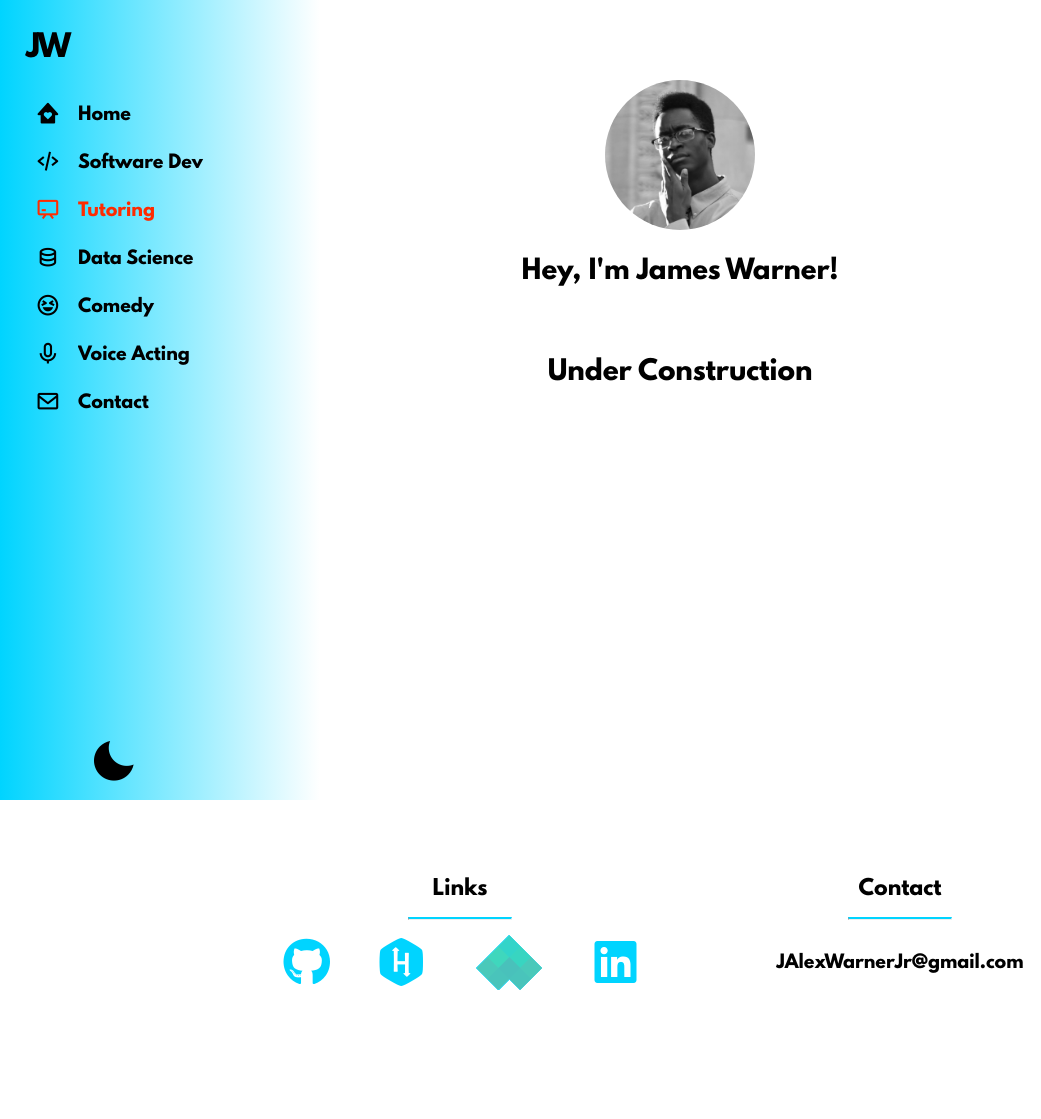
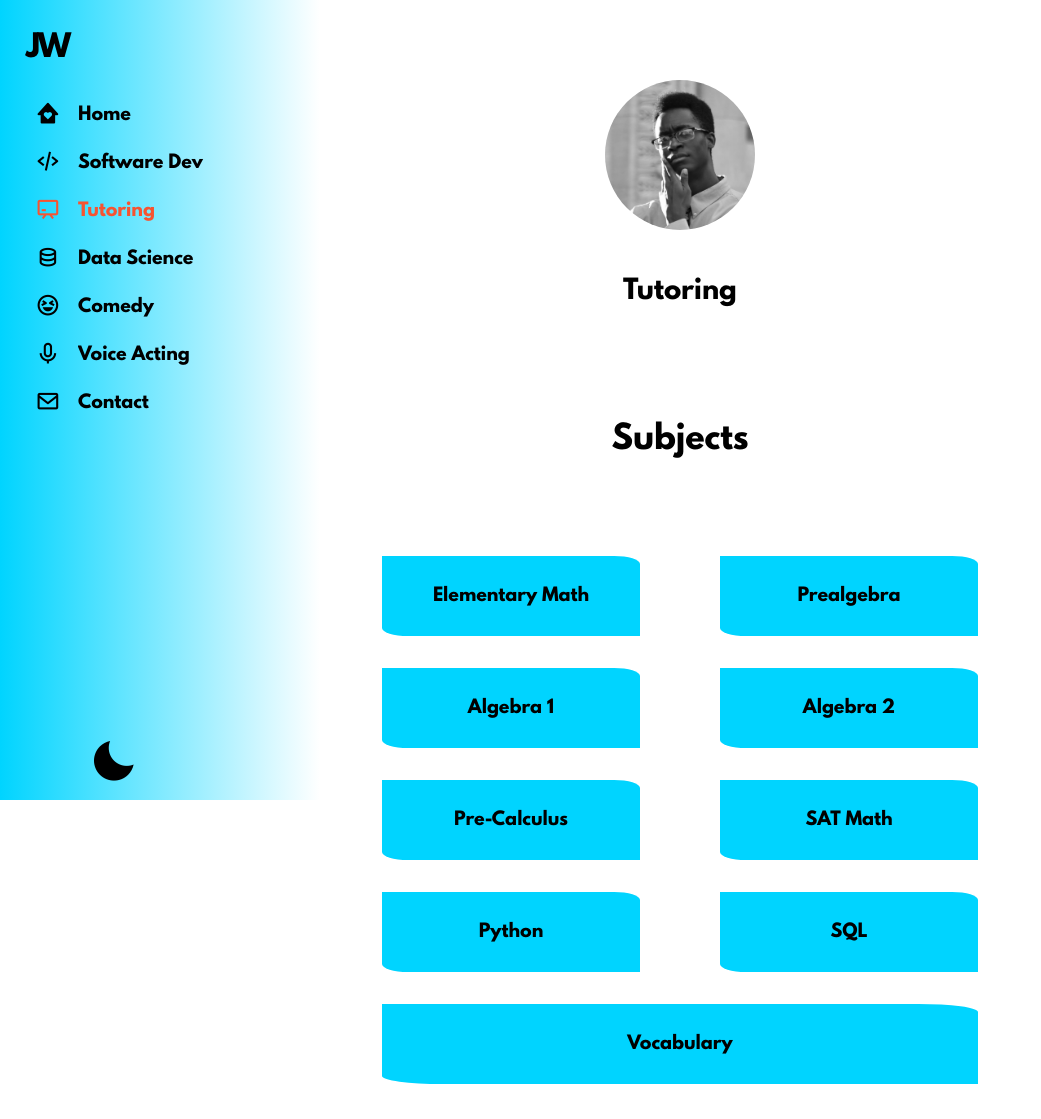
Before and after one commit to JAlexWarner/JAlexWarner.github.io, a website with bundled scripts: page tutoring.html in a window 1280 px wide. Shown: the top 1119 px of the page, without its empty margins (0-1041 px from the left). Before the commit the page ends 1096 px from the top, so only its background shows below. Built offline with nearby package versions, Linux system fonts and the light colour scheme.

Commit message:
add tutoring typescript file and make tutoring tab passable

```diff
--- a/html_replacements/common_header.html
+++ b/html_replacements/common_header.html
@@ -1,4 +1,4 @@
 <img src="assets/me_square.jpg" class="center circle-border grayscale" height=150px width=150px>
-    <p class="center-text" style="font-size:26px">
+    <!-- <p class="center-text" style="font-size:26px">
         Hey, I'm James Warner!
-    </p>
+    </p> -->
--- /dev/null
+++ b/html_replacements/reviews.json
@@ -0,0 +1,38 @@
+{
+    "1": {
+        "title": "Excellent tutor",
+        "body": "James is an excellent tutor who is very knowledgeable, patient, and encouraging! He has helped with algebra, precalculus, and calculus. I highly recommend him! I have learned about exponent rules, systems of equations, graphing functions, transformations, derivatives, power rule, and chain rule. He explains things very well, and has a lot of understanding/patience. He offers excellent tools and guidance as well as encouragement when you feel doubtful about your learning journey. If you need support on your math journey, do yourself a favor and get James in your corner. You won't regret it.",
+        "name": "Douglas",
+        "lessons": "35"
+    },
+    "2": {
+        "title": "Very patient",
+        "body": "He was great now I just need my son to follow up. He was smart and patient. Really knows his math. Exceptionally willing to do whatever works. And made it clear and straightforward ",
+        "name": "Tyler",
+        "lessons": "4"
+    },
+    "3": {
+        "title": "Very Kind and Patient",
+        "body": "James was very kind and patient with me and helped me a ton! James was able to help me get through my SQL assignment that i had been struggling with.",
+        "name": "Mason",
+        "lessons": "1"
+    },
+    "4": {
+        "title": "Knowledgeable, patient, and readily available!!",
+        "body": "James has been working with my son on PreCalc and has helped him to realize his potential!! James is a great tutor, and ready at short notice, communicates well. Would highly recommend!! ",
+        "name": "Morgan",
+        "lessons": "38"
+    },
+    "5": {
+        "title": "Wise and professional ",
+        "body": "Excellent teacher very good at explaining how things work. Knows the python language well. He is definitely a knowledgeable tutoring expert. ",
+        "name": "Vanessa",
+        "lessons": "1"
+    },
+    "6": {
+        "title": "",
+        "body": "",
+        "name": "",
+        "lessons": ""
+    }
+}
--- /dev/null
+++ b/page_spec_css/tutoring.css
@@ -0,0 +1,58 @@
+#tutoring-main {
+    margin-top: 5rem;
+    padding-bottom: 10rem;
+    display: flex;
+    flex-direction: column;
+    /* border: 1px solid orange; */
+
+}
+
+#review-slider {
+    margin-left: auto;
+    margin-right: auto;
+}
+
+#tutoring-main p {
+    margin-left: auto;
+    margin-right: auto;
+    /* border: 1px solid white; */
+    font-size: 2rem;
+}
+
+#subjects-grid {
+    width: 75%;
+    padding: 2rem 5rem;
+    /* border: 1px solid blue; */
+    display: flex;
+    flex-direction: row;
+    flex-wrap: wrap;
+    margin: 0 auto;
+    gap: 0 1rem;
+}
+
+#subjects-grid li {
+    list-style-type: none;
+    flex: 1 0 15rem;
+    height: 5rem;
+    /* border: 1px solid salmon; */
+    margin: 1rem;
+
+}
+
+.card {
+    border-radius: 0 10% 0;
+    background-color: var(--current-nav-color);
+    padding: 2rem;
+    margin: 1rem;
+    /* border: 1px solid yellow; */
+    height: 1rem;
+    /* overflow: hidden; */
+    display: flex;
+    align-items: center;
+    justify-content: center;
+    text-align: center;
+}
+
+#review-slider {
+
+}
--- a/src/index.ts
+++ b/src/index.ts
@@ -21,7 +21,9 @@ function toggleDark() {
     document.documentElement.style.setProperty("--bg-color", "white");
     document.documentElement.style.setProperty("--current-nav-color", "#00d4ff");
     document.documentElement.style.setProperty("--current-icon-filter", "invert(65%) sepia(63%) saturate(2518%) hue-rotate(149deg) brightness(101%) contrast(109%)");
-    document.documentElement.style.setProperty("--current-nav-complement", "#ff2b00");
+    document.documentElement.style.setProperty("--current-nav-complement", "#f75331");
+    // #f07e67
+    // #ff2b00
     document.cookie = "showLight=true; SameSite=None; Secure";
   }
 }
@@ -159,4 +161,44 @@ else {
 }
 }
 
+// function wyzantExpand() {
+//   let wyzant_tab = document.getElementById("wyzant-tab");
+//   let probono_tab = document.getElementById("probono-tab");
+
+//   let wyzant_text = document.getElementById("wyzant-text");
+//   let probono_text = document.getElementById("probono-text");
+
+//   if (wyzant_tab != null &&
+//     probono_tab != null &&
+//     wyzant_text != null &&
+//     probono_text != null) {
+//     console.log("Wyzant Expanding");
+//     wyzant_tab.style.flexBasis = "70rem";
+//     probono_tab.style.flexBasis = "0rem";
+
+//     wyzant_text.style.opacity = "1";
+//     probono_text.style.opacity = "0";
+//   }
+// }
+
+// function probonoExpand() {
+//   let wyzant_tab = document.getElementById("wyzant-tab");
+//   let probono_tab = document.getElementById("probono-tab");
+
+//   let wyzant_text = document.getElementById("wyzant-text");
+//   let probono_text = document.getElementById("probono-text");
+
+//   if (wyzant_tab != null &&
+//     probono_tab != null &&
+//     wyzant_text != null &&
+//     probono_text != null) {
+//     console.log("Pro Bono Expanding");
+//     wyzant_tab.style.flexBasis = "0rem";
+//     probono_tab.style.flexBasis = "70rem";
+
+//     wyzant_text.style.opacity = "0";
+//     probono_text.style.opacity = "1";
+//   }
+// }
+
 // Call Hunter Mr. Dude every time he helps
--- /dev/null
+++ b/src/tutoring.ts
@@ -0,0 +1 @@
+fetch('html_replacements/reviews.json')
--- a/styles.css
+++ b/styles.css
@@ -7,7 +7,7 @@
   --initial-nav-size: 5rem;
   --bg-color: white;
   --current-nav-color: #00d4ff;
-  --current-nav-complement: #ff2b00;
+  --current-nav-complement: #f75331;
   --current-icon-filter: invert(65%) sepia(63%) saturate(2518%) hue-rotate(149deg) brightness(101%) contrast(109%);
 }
 
--- a/tutoring.html
+++ b/tutoring.html
@@ -8,13 +8,51 @@
     <title>James Warner | Tutoring</title>
 
     <script src="build/src/index.js"></script>
+    <script src="build/src/tutoring.js"></script>
+    <link rel="stylesheet" href="page_spec_css/tutoring.css">
+
 </head>
 <body>
     <div id="replace-with-navbar"></div>
     <div class="main_info">
         <div id="replace-with-header"></div>
-        <div class="center-text" style="height:500px;">
-            <h2>Under Construction</h2>
+        <p class="center-text" style="font-size:26px">
+            Tutoring
+        </p>
+        <div id="tutoring-main">
+            <div id="review-slider">
+                <div id="replace-with-reviews"></div>
+            </div>
+            <p>Subjects</p>
+            <ul id="subjects-grid">
+                <li>
+                    <div class="card">Elementary Math</div>
+                </li>
+                <li>
+                    <div class="card">Prealgebra</div>
+                </li>
+                <li>
+                    <div class="card">Algebra 1</div>
+                </li>
+                <li>
+                    <div class="card">Algebra 2</div>
+                </li>
+                <li>
+                    <div class="card">Pre-Calculus</div>
+                </li>
+                <li>
+                    <div class="card">SAT Math</div>
+                </li>
+                <li>
+                    <div class="card">Python</div>
+                </li>
+                <li>
+                    <div class="card">SQL</div>
+                </li>
+                <li>
+                    <div class="card">Vocabulary</div>
+                </li>
+            </ul>
         </div>
         <div id="replace-with-footer"></div>
     </div>
```
Also changed, not shown: what have we learned.txt (+16 -0 lines), build/src/index.js, build/src/tutoring.d.ts (added), build/src/tutoring.js (added), 2 other files.
